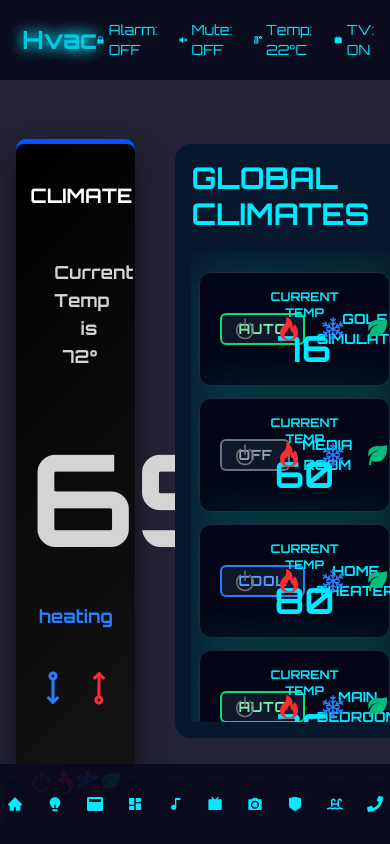
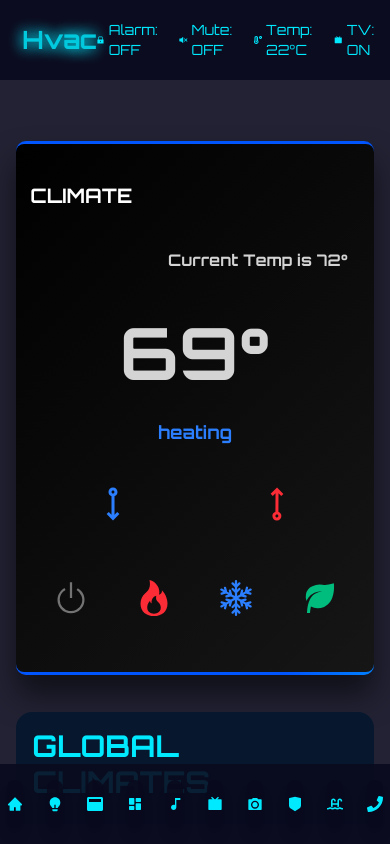
Before and after one commit to luckyboy2790/smart-home-ui-complete, a React (Vite) app: page /hvac in a window 390 px wide. Built offline with nearby package versions, Linux system fonts and the light colour scheme.

Commit message:
feat: implement responsive style

```diff
--- a/src/pages/HVAC/components/AllTempControlCard.tsx
+++ b/src/pages/HVAC/components/AllTempControlCard.tsx
@@ -29,16 +29,16 @@ const ClimateControllCard = ({
 
   return (
     <StyledWrapper status={status}>
-      <div className="card">
+      <div className="card 2xl:min-h-[calc(100vh-250px)] h-auto">
         <div className="heading">CLIMATE</div>
         <div className="flex flex-col justify-center items-center gap-6 w-full grow">
-          <div className="w-full py-5 px-6">
-            <h6 className="text-lg text-right w-full text-neutral-300">
+          <div className="w-full md:py-5 md:px-6 px-3 py-2.5">
+            <h6 className="md:text-lg text-base text-right w-full text-neutral-300">
               Current Temp is {currentTemp}°
             </h6>
           </div>
-          <div className="w-full py-5">
-            <h1 className="text-9xl text-center text-neutral-300">
+          <div className="w-full md:py-5 py-2.5">
+            <h1 className="md:text-9xl text-7xl text-center text-neutral-300">
               {targetTemp}°
             </h1>
           </div>
@@ -81,7 +81,6 @@ const StyledWrapper = styled.div<WrapperProps>`
   .card {
     position: relative;
     width: 100%;
-    min-height: calc(100vh - 250px);
     background: linear-gradient(-45deg, #161616 0%, #000000 100%);
     color: #81818144;
     display: flex;
--- a/src/pages/HVAC/components/TempListCard.tsx
+++ b/src/pages/HVAC/components/TempListCard.tsx
@@ -48,10 +48,10 @@ const TempItemData: TempItem[] = [
 
 const Card = () => {
   return (
-    <div className="card w-full h-auto bg-[#07182E] rounded-2xl overflow-hidden relative transition-all duration-300 hover:shadow-[0_0_30px_rgba(0,183,255,0.5)]">
-      <div className="card-content h-[calc(100vh-250px)] p-4 relative z-10 flex flex-col gap-5">
+    <div className="card w-full bg-[#07182E] rounded-2xl relative transition-all duration-300 hover:shadow-[0_0_30px_rgba(0,183,255,0.5)]">
+      <div className="card-content h-[calc(100vh-250)] p-4 relative z-10 flex flex-col gap-5">
         <h6>GLOBAL CLIMATES</h6>
-        <div className="flex flex-col gap-3 py-5 px-2 justify-between overflow-y-scroll">
+        <div className="flex flex-col gap-3 h-[calc(100vh-300px)] py-5 px-2 justify-between overflow-auto">
           {TempItemData.map((item, index) => (
             <TempListItemCard
               key={index}
--- a/src/pages/HVAC/components/TempListItemCard.tsx
+++ b/src/pages/HVAC/components/TempListItemCard.tsx
@@ -36,7 +36,7 @@ const TempListItemCard = ({
 }) => {
   const [tagStatus, setTagStatus] = useState<TagLabel>(tempStatus);
   return (
-    <button className="group relative">
+    <button className="group relative min-w-3xl">
       <div className="absolute -inset-1 rounded-xl bg-gradient-to-r from-teal-500 via-emerald-500 to-green-500 opacity-20 blur-xl transition-all duration-500 group-hover:opacity-50 group-hover:blur-2xl" />
       <div className="relative flex items-center gap-2 rounded-xl border border-slate-800 bg-slate-950 pr-4 py-1 px-5">
         <div className="w-2/5 flex justify-start items-center gap-3">
--- a/src/pages/HVAC/index.tsx
+++ b/src/pages/HVAC/index.tsx
@@ -3,11 +3,11 @@ import Card from "./components/TempListCard";
 
 const HVAC = () => {
   return (
-    <div className="flex justify-between gap-10">
-      <div className="w-1/3">
+    <div className="flex 2xl:flex-row flex-col justify-between gap-10">
+      <div className="2xl:w-1/3 w-full">
         <ClimateControllCard currentTemp={72} targetTemp={69} />
       </div>
-      <div className="w-2/3">
+      <div className="2xl:w-2/3 w-full">
         <Card />
       </div>
     </div>
```
